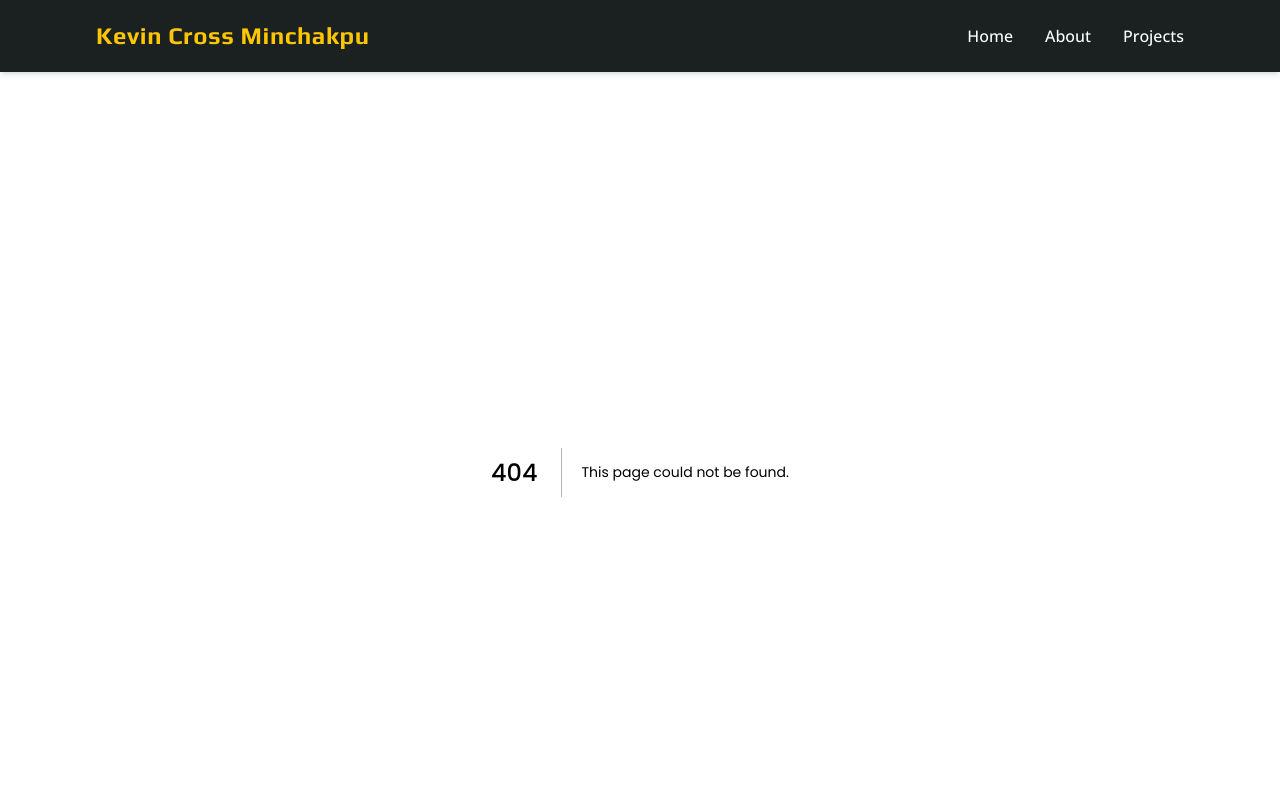
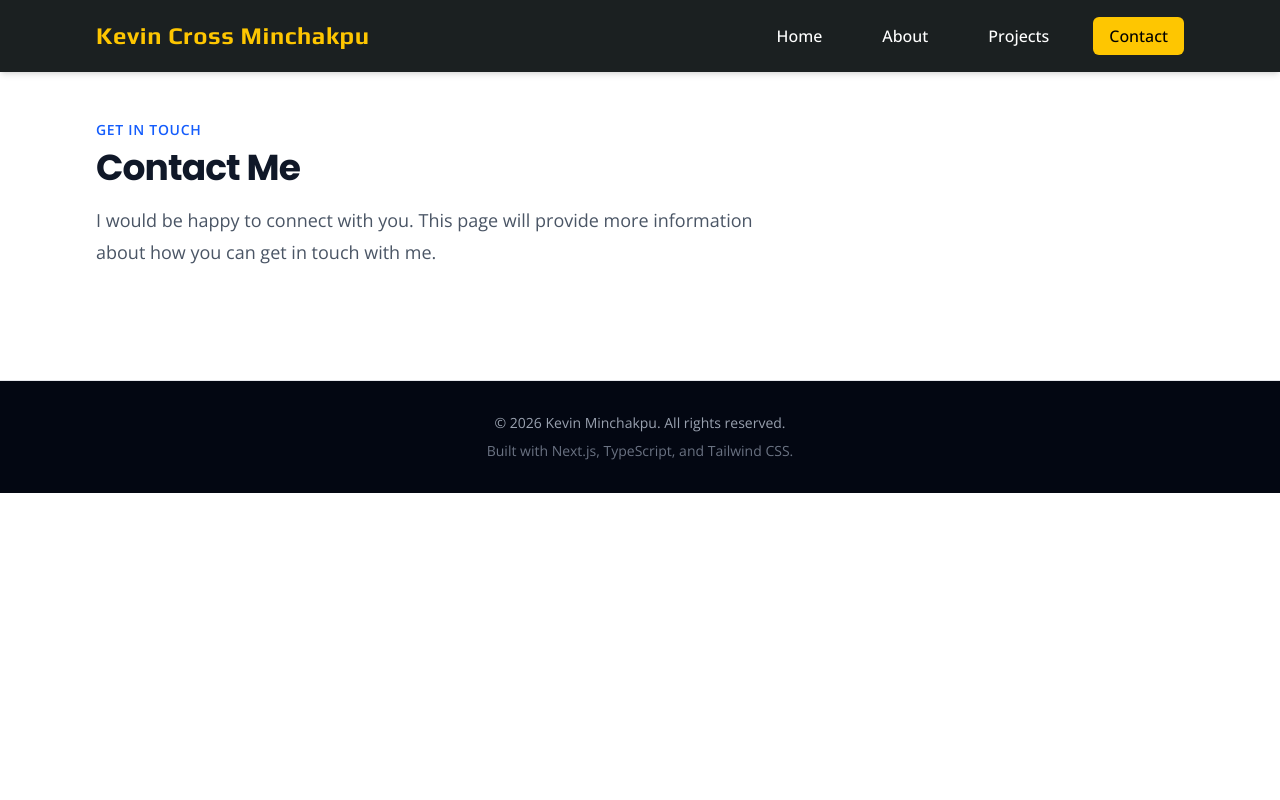
Before and after one commit to kminchakpu/wdd430-portfolio, a Next.js app: page /contact in a window 1280 px wide. Before the commit this address had no page. Shown: the top 800 px of the page. Built offline with nearby package versions, Linux system fonts and the light colour scheme.

Commit message:
Added client-side navigation and active-link styling

```diff
--- /dev/null
+++ b/app/contact/page.tsx
@@ -0,0 +1,20 @@
+export default function Contact() {
+  return (
+    <main className="mx-auto max-w-6xl px-4 py-12 sm:px-6 lg:px-8">
+      <section className="max-w-2xl">
+        <p className="text-sm font-semibold uppercase tracking-wider text-blue-600">
+          Get in Touch
+        </p>
+
+        <h1 className="mt-2 text-3xl font-bold tracking-tight text-gray-900 sm:text-4xl">
+          Contact Me
+        </h1>
+
+        <p className="mt-4 text-lg leading-8 text-gray-600">
+          I would be happy to connect with you. This page will provide more
+          information about how you can get in touch with me.
+        </p>
+      </section>
+    </main>
+  );
+}
--- a/components/Header.tsx
+++ b/components/Header.tsx
@@ -1,4 +1,5 @@
 import Link from "next/link";
+import NavLinks from "./NavLinks";
 
 export default function Header() {
   return (
@@ -11,36 +12,7 @@ export default function Header() {
           Kevin Cross Minchakpu
         </Link>
 
-        <nav aria-label="Main navigation">
-          <ul className="flex items-center gap-5 text-sm font-medium sm:gap-8 sm:text-base">
-            <li>
-              <Link
-                href="/"
-                className="font-play text-white transition-colors hover:text-[#FEC601]"
-              >
-                Home
-              </Link>
-            </li>
-
-            <li>
-              <Link
-                href="/about"
-                className="font-play text-white transition-colors hover:text-[#FEC601]"
-              >
-                About
-              </Link>
-            </li>
-
-            <li>
-              <Link
-                href="/projects"
-                className="font-play text-white transition-colors hover:text-[#FEC601]"
-              >
-                Projects
-              </Link>
-            </li>
-          </ul>
-        </nav>
+        <NavLinks />
       </div>
     </header>
   );
--- /dev/null
+++ b/components/NavLinks.tsx
@@ -0,0 +1,57 @@
+"use client";
+
+import Link from "next/link";
+import { usePathname } from "next/navigation";
+
+const links = [
+  {
+    href: "/",
+    label: "Home",
+  },
+  {
+    href: "/about",
+    label: "About",
+  },
+  {
+    href: "/projects",
+    label: "Projects",
+  },
+  {
+    href: "/contact",
+    label: "Contact",
+  },
+];
+
+export default function NavLinks() {
+  const pathname = usePathname();
+
+  return (
+    <nav aria-label="Main navigation">
+      <ul className="flex items-center gap-4 text-sm font-medium sm:gap-7 sm:text-base">
+        {links.map((link) => {
+          const isActive =
+            link.href === "/"
+              ? pathname === "/"
+              : pathname === link.href ||
+                pathname.startsWith(`${link.href}/`);
+
+          return (
+            <li key={link.href}>
+              <Link
+                href={link.href}
+                aria-current={isActive ? "page" : undefined}
+                className={`font-play rounded-md px-4 py-2 transition-all duration-300 ${
+                  isActive
+                    ? "bg-[#FEC601] text-black"
+                    : "text-white hover:bg-[#FEC601]/20 hover:text-[#FEC601]"
+                }`}
+              >
+                {link.label}
+              </Link>
+            </li>
+          );
+        })}
+      </ul>
+    </nav>
+  );
+}
```
